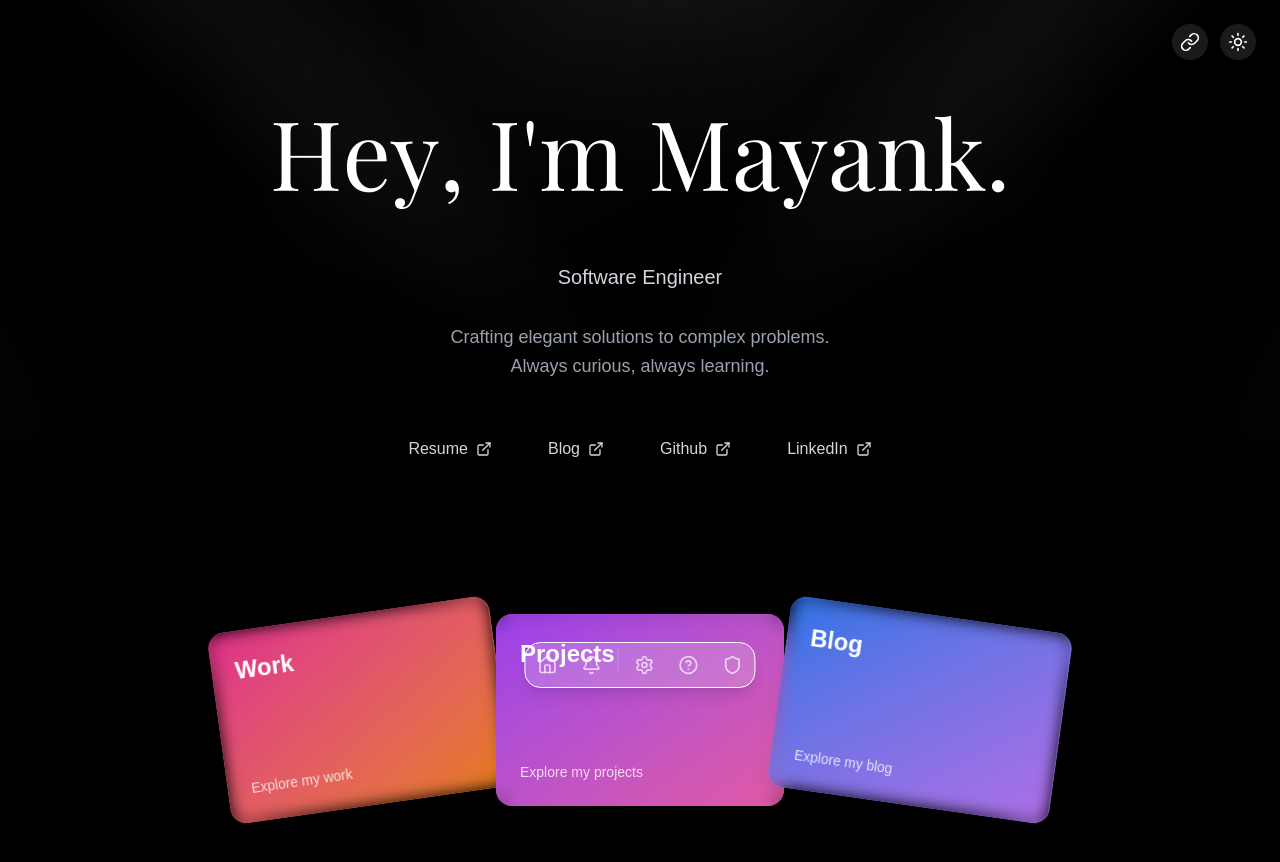
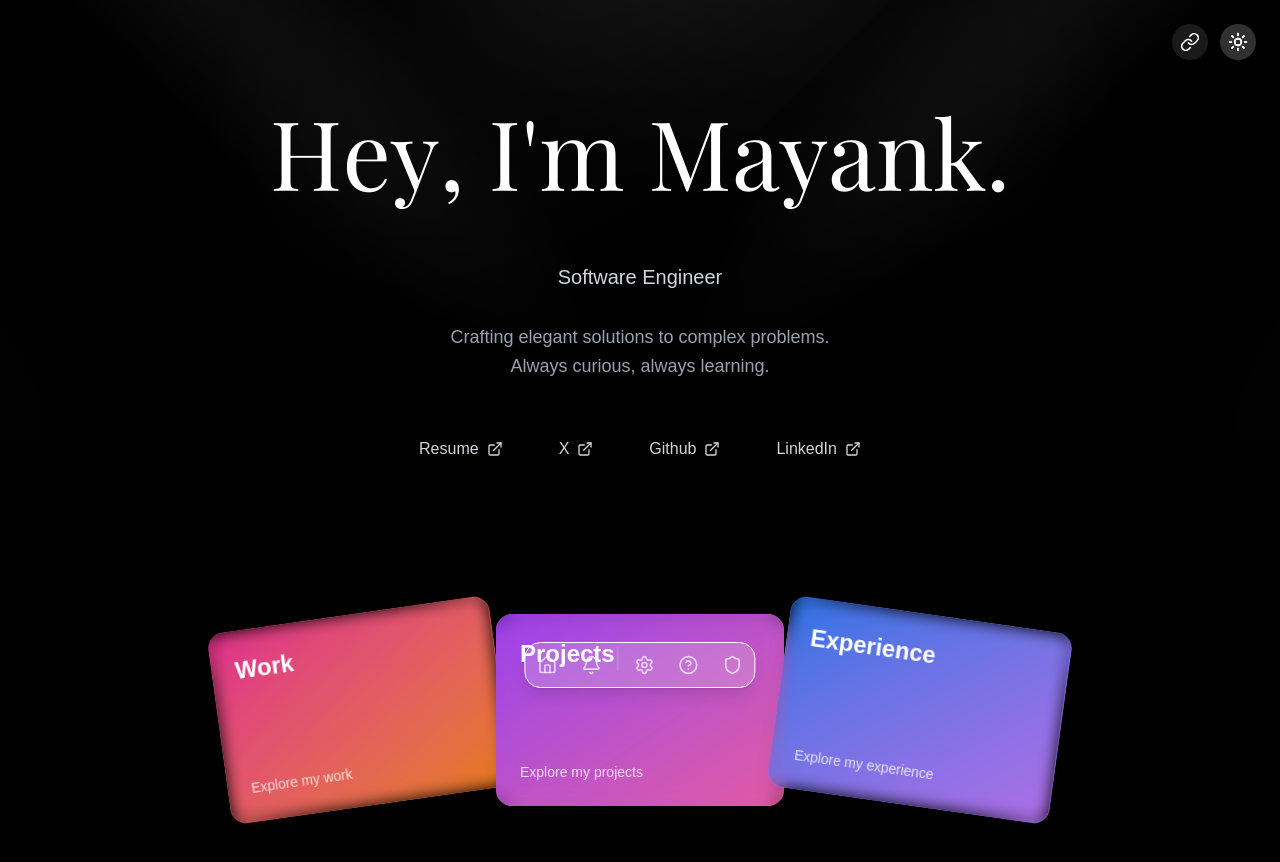
Before and after one commit to mayank2153/portfolio-v2, a Next.js app: page / in a window 1280 px wide. Shown: the top 862 px of the page. Built offline with nearby package versions, Linux system fonts and the light colour scheme; a web font is replaced by a local one.

Commit message:
feat: implement dark mode toggle and add timeline component

```diff
--- /dev/null
+++ b/app/experience/page.tsx
@@ -0,0 +1,6 @@
+"use client";
+const experience = () => {
+  return <div>Experience</div>;
+};
+
+export default experience;
--- a/app/layout.tsx
+++ b/app/layout.tsx
@@ -1,34 +1,135 @@
-import type React from "react";
-import type { Metadata } from "next";
+"use client";
+
+import { useState, useRef, useEffect, createContext, useContext } from "react";
 import { Playfair_Display, Inter } from "next/font/google";
+import { Spotlight } from "@/components/ui/spotlight";
+import { Moon, Sun } from "lucide-react";
+import { AnimatePresence, motion } from "framer-motion";
+import { cn } from "@/lib/utils";
 import "./globals.css";
 
 const playfair = Playfair_Display({
   subsets: ["latin"],
   variable: "--font-playfair",
 });
+const inter = Inter({ subsets: ["latin"], variable: "--font-inter" });
 
-const inter = Inter({
-  subsets: ["latin"],
-  variable: "--font-inter",
+export const DarkModeContext = createContext<{
+  isDark: boolean;
+  toggleDark: () => void;
+}>({
+  isDark: true,
+  toggleDark: () => {},
 });
-
-export const metadata: Metadata = {
-  title: "Mayank Sachdeva | Software Engineer",
-  description: "Software Engineer Portfolio",
-};
 
 export default function RootLayout({
   children,
 }: {
   children: React.ReactNode;
 }) {
+  const [isDark, setIsDark] = useState(true);
+  const [isTransitioning, setIsTransitioning] = useState(false);
+  const [transitionOrigin, setTransitionOrigin] = useState({ x: 0, y: 0 });
+  const themeButtonRef = useRef<HTMLButtonElement>(null);
+
+  const toggleDark = () => {
+    if (themeButtonRef.current) {
+      const rect = themeButtonRef.current.getBoundingClientRect();
+      setTransitionOrigin({
+        x: rect.left + rect.width / 2,
+        y: rect.top + rect.height / 2,
+      });
+    }
+
+    setIsTransitioning(true);
+    setTimeout(() => setIsDark((prev) => !prev), 300);
+    setTimeout(() => setIsTransitioning(false), 800);
+  };
+
   return (
     <html lang="en">
       <body
-        className={`${playfair.variable} ${inter.variable} font-sans antialiased`}
+        className={cn(
+          `${playfair.variable} ${inter.variable} font-sans antialiased transition-colors duration-300`,
+          isDark ? "bg-black text-white" : "bg-slate-50 text-gray-900"
+        )}
       >
-        {children}
+        <DarkModeContext.Provider value={{ isDark, toggleDark }}>
+          <Spotlight isDark={isDark} />
+
+          {/* Page transition animation */}
+          <AnimatePresence>
+            {isTransitioning && (
+              <motion.div
+                className={cn(
+                  "fixed inset-0 z-50 pointer-events-none",
+                  !isDark
+                    ? "bg-black"
+                    : "bg-gradient-to-br from-slate-100 to-blue-50"
+                )}
+                style={{
+                  clipPath: `circle(0px at ${transitionOrigin.x}px ${transitionOrigin.y}px)`,
+                }}
+                initial={{
+                  clipPath: `circle(0px at ${transitionOrigin.x}px ${transitionOrigin.y}px)`,
+                }}
+                animate={{
+                  clipPath: `circle(${
+                    Math.max(window.innerWidth, window.innerHeight) * 1.5
+                  }px at ${transitionOrigin.x}px ${transitionOrigin.y}px)`,
+                }}
+                exit={{
+                  clipPath: `circle(0px at ${transitionOrigin.x}px ${transitionOrigin.y}px)`,
+                }}
+                transition={{
+                  duration: 1.2,
+                  ease: [0.25, 0.46, 0.45, 0.94],
+                }}
+              />
+            )}
+          </AnimatePresence>
+
+          {/* Top-right theme toggle */}
+          <div className="fixed top-4 sm:top-6 right-4 sm:right-6 z-50">
+            <button
+              ref={themeButtonRef}
+              onClick={toggleDark}
+              className={cn(
+                "p-2 rounded-full cursor-pointer transition-all duration-300 relative overflow-hidden",
+                isDark
+                  ? "bg-white/10 hover:bg-white/20 text-white shadow-lg"
+                  : "bg-white/80 hover:bg-white text-gray-700 shadow-lg backdrop-blur-sm border border-white/20"
+              )}
+            >
+              <AnimatePresence mode="wait">
+                {isDark ? (
+                  <motion.div
+                    key="sun"
+                    initial={{ rotate: -90, opacity: 0 }}
+                    animate={{ rotate: 0, opacity: 1 }}
+                    exit={{ rotate: 90, opacity: 0 }}
+                    transition={{ duration: 0.3 }}
+                  >
+                    <Sun className="h-5 w-5" />
+                  </motion.div>
+                ) : (
+                  <motion.div
+                    key="moon"
+                    initial={{ rotate: 90, opacity: 0 }}
+                    animate={{ rotate: 0, opacity: 1 }}
+                    exit={{ rotate: -90, opacity: 0 }}
+                    transition={{ duration: 0.3 }}
+                  >
+                    <Moon className="h-5 w-5" />
+                  </motion.div>
+                )}
+              </AnimatePresence>
+            </button>
+          </div>
+
+          {/* App content */}
+          {children}
+        </DarkModeContext.Provider>
       </body>
     </html>
   );
--- a/app/page.tsx
+++ b/app/page.tsx
@@ -1,7 +1,6 @@
-// app/page.tsx
 "use client";
-import SplitText from "@/components/ui/split-text";
-import { useState, useEffect, useRef } from "react";
+
+import { useState, useEffect, useRef, useContext } from "react";
 import { motion, AnimatePresence } from "framer-motion";
 import {
   Moon,
@@ -17,10 +16,12 @@
   Linkedin,
   Link as LinkIcon,
 } from "lucide-react";
+import SplitText from "@/components/ui/split-text";
 import { ExpandedTabs } from "@/components/ui/expanded-tabs";
 import ShareButton from "@/components/ui/share-button";
+import { Spotlight } from "@/components/ui/spotlight";
 import { cn } from "@/lib/utils";
-import { Spotlight } from "@/components/ui/spotlight";
+import { DarkModeContext } from "@/app/layout"; // ✅ Import from layout
 
 const tabs = [
   { title: "Dashboard", icon: Home },
@@ -55,7 +56,8 @@
 ];
 
 export default function HomePage() {
-  const [isDark, setIsDark] = useState(true);
+  const { isDark, toggleDark } = useContext(DarkModeContext); // ✅ Use context
+
   const [showCards, setShowCards] = useState(false);
   const [isTransitioning, setIsTransitioning] = useState(false);
   const [transitionOrigin, setTransitionOrigin] = useState({ x: 0, y: 0 });
@@ -66,7 +68,7 @@
     return () => clearTimeout(timer);
   }, []);
 
-  const toggleTheme = () => {
+  const handleToggleTheme = () => {
     if (themeButtonRef.current) {
       const rect = themeButtonRef.current.getBoundingClientRect();
       setTransitionOrigin({
@@ -77,15 +79,8 @@
 
     setIsTransitioning(true);
 
-    // Change theme after a short delay to sync with animation
-    setTimeout(() => {
-      setIsDark(!isDark);
-    }, 300);
-
-    // End transition
-    setTimeout(() => {
-      setIsTransitioning(false);
-    }, 800);
+    setTimeout(() => toggleDark(), 300);
+    setTimeout(() => setIsTransitioning(false), 800);
   };
 
   const cardData = [
@@ -104,8 +99,8 @@
         : "from-violet-400 to-purple-400",
     },
     {
-      id: "writing",
-      title: "Blog",
+      id: "experience",
+      title: "Experience",
       gradient: isDark
         ? "from-blue-500 to-purple-400"
         : "from-blue-400 to-indigo-400",
@@ -152,16 +147,15 @@
         )}
       </AnimatePresence>
 
-      {/* Spotlight */}
       <Spotlight isDark={isDark} />
 
-      {/* Top‑right controls */}
+      {/* Top-right controls */}
       <div className="absolute top-4 sm:top-6 right-4 sm:right-6 z-10 flex items-center space-x-2 sm:space-x-3">
         <ShareButton className="" links={shareLinks} />
 
         <button
           ref={themeButtonRef}
-          onClick={toggleTheme}
+          onClick={handleToggleTheme}
           className={cn(
             "p-2 rounded-full cursor-pointer transition-all duration-300 relative overflow-hidden",
             isDark
@@ -254,7 +248,7 @@
             transition={{ duration: 0.8, delay: 0.6, ease: "easeOut" }}
             className="flex flex-wrap justify-center gap-6 mb-20"
           >
-            {["Resume", "Blog", "Github", "LinkedIn"].map((link) => (
+            {["Resume", "X", "Github", "LinkedIn"].map((link) => (
               <motion.a
                 key={link}
                 href="#"
--- /dev/null
+++ b/components/ui/timeline.tsx
@@ -0,0 +1,90 @@
+"use client";
+import {
+  useMotionValueEvent,
+  useScroll,
+  useTransform,
+  motion,
+} from "motion/react";
+import React, { useEffect, useRef, useState } from "react";
+
+interface TimelineEntry {
+  title: string;
+  content: React.ReactNode;
+}
+
+export const Timeline = ({ data }: { data: TimelineEntry[] }) => {
+  const ref = useRef<HTMLDivElement>(null);
+  const containerRef = useRef<HTMLDivElement>(null);
+  const [height, setHeight] = useState(0);
+
+  useEffect(() => {
+    if (ref.current) {
+      const rect = ref.current.getBoundingClientRect();
+      setHeight(rect.height);
+    }
+  }, [ref]);
+
+  const { scrollYProgress } = useScroll({
+    target: containerRef,
+    offset: ["start 10%", "end 50%"],
+  });
+
+  const heightTransform = useTransform(scrollYProgress, [0, 1], [0, height]);
+  const opacityTransform = useTransform(scrollYProgress, [0, 0.1], [0, 1]);
+
+  return (
+    <div
+      className="w-full bg-white dark:bg-neutral-950 font-sans md:px-10"
+      ref={containerRef}
+    >
+      <div className="max-w-7xl mx-auto py-20 px-4 md:px-8 lg:px-10">
+        <h2 className="text-lg md:text-4xl mb-4 text-black dark:text-white max-w-4xl">
+          Changelog from my journey
+        </h2>
+        <p className="text-neutral-700 dark:text-neutral-300 text-sm md:text-base max-w-sm">
+          I&apos;ve been working on Aceternity for the past 2 years. Here&apos;s
+          a timeline of my journey.
+        </p>
+      </div>
+
+      <div ref={ref} className="relative max-w-7xl mx-auto pb-20">
+        {data.map((item, index) => (
+          <div
+            key={index}
+            className="flex justify-start pt-10 md:pt-40 md:gap-10"
+          >
+            <div className="sticky flex flex-col md:flex-row z-40 items-center top-40 self-start max-w-xs lg:max-w-sm md:w-full">
+              <div className="h-10 absolute left-3 md:left-3 w-10 rounded-full bg-white dark:bg-black flex items-center justify-center">
+                <div className="h-4 w-4 rounded-full bg-neutral-200 dark:bg-neutral-800 border border-neutral-300 dark:border-neutral-700 p-2" />
+              </div>
+              <h3 className="hidden md:block text-xl md:pl-20 md:text-5xl font-bold text-neutral-500 dark:text-neutral-500 ">
+                {item.title}
+              </h3>
+            </div>
+
+            <div className="relative pl-20 pr-4 md:pl-4 w-full">
+              <h3 className="md:hidden block text-2xl mb-4 text-left font-bold text-neutral-500 dark:text-neutral-500">
+                {item.title}
+              </h3>
+              {item.content}{" "}
+            </div>
+          </div>
+        ))}
+        <div
+          style={{
+            height: height + "px",
+          }}
+          className="absolute md:left-8 left-8 top-0 overflow-hidden w-[2px] bg-[linear-gradient(to_bottom,var(--tw-gradient-stops))] from-transparent from-[0%] via-neutral-200 dark:via-neutral-700 to-transparent to-[99%]  [mask-image:linear-gradient(to_bottom,transparent_0%,black_10%,black_90%,transparent_100%)] "
+        >
+          <motion.div
+            style={{
+              height: heightTransform,
+              opacity: opacityTransform,
+            }}
+            className="absolute inset-x-0 top-0  w-[2px] bg-gradient-to-t from-purple-500 via-blue-500 to-transparent from-[0%] via-[10%] rounded-full"
+          />
+        </div>
+      </div>
+    </div>
+  );
+};
--- a/package.json
+++ b/package.json
@@ -10,6 +10,7 @@
   },
   "dependencies": {
     "@radix-ui/react-slot": "^1.2.3",
+    "@tabler/icons-react": "^3.34.1",
     "class-variance-authority": "^0.7.1",
     "clsx": "^2.1.1",
     "framer-motion": "^12.23.9",
```
Also changed, not shown: 1 other file (tests, documents, lock files or other folders).
